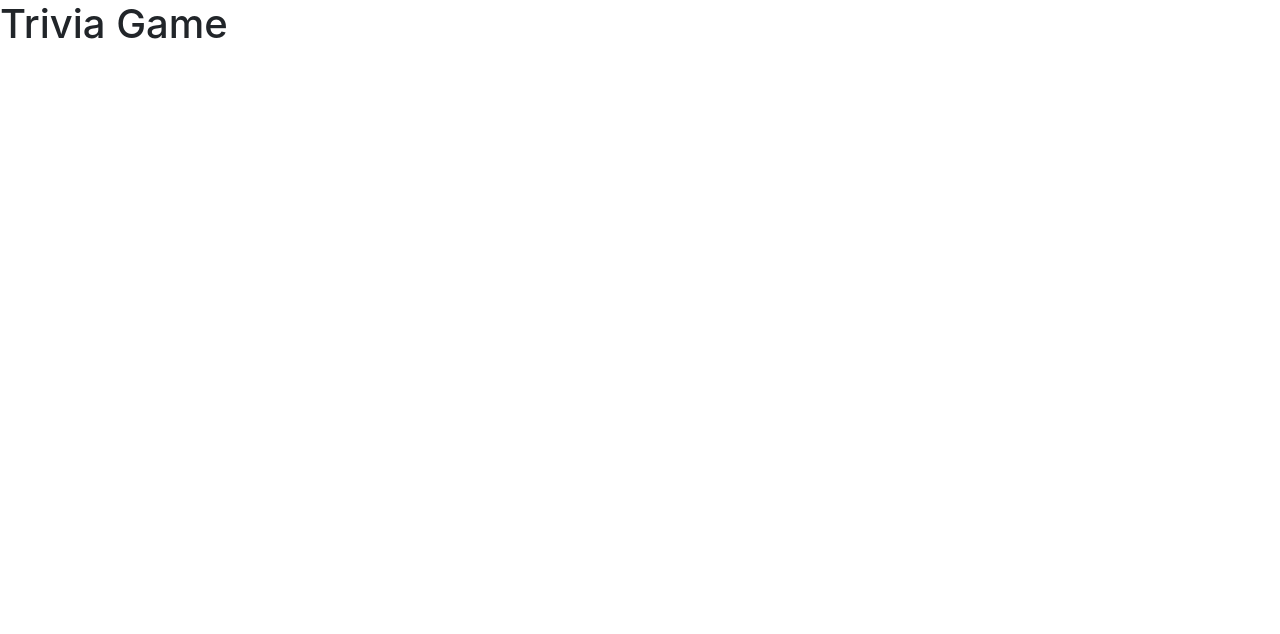
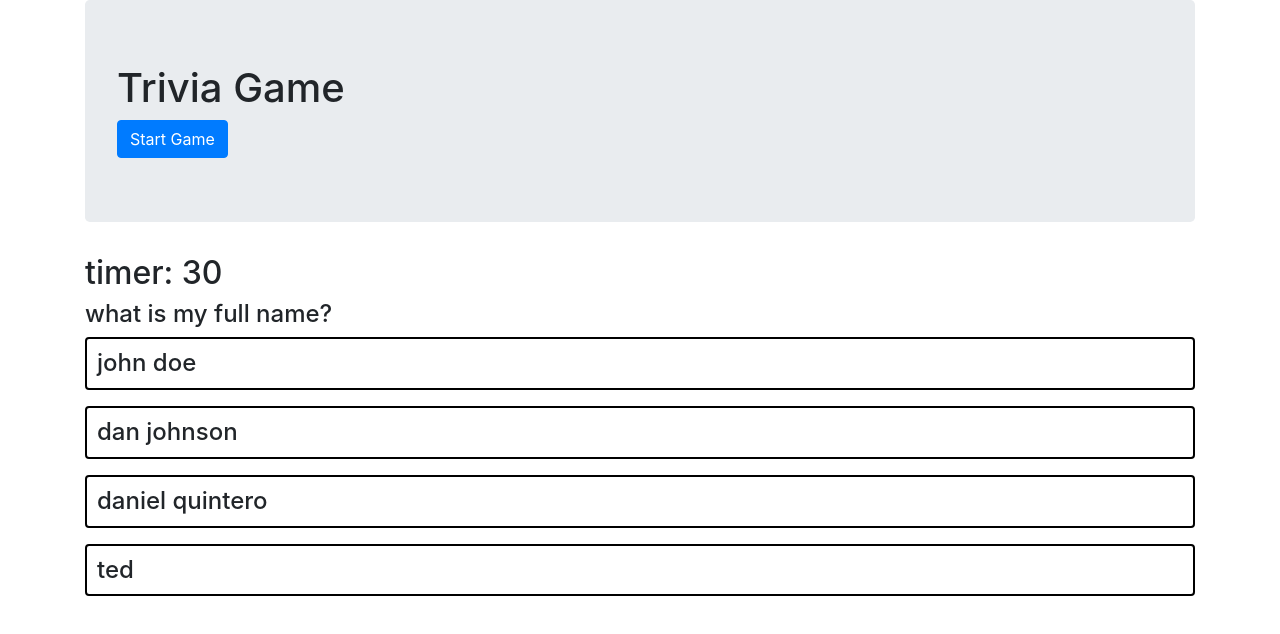
Before and after one commit to danielq31/Trivia-Game, a plain HTML site: page index.html in a window 1280 px wide. Drawn offline with nearby package versions, Linux system fonts and the light colour scheme.

Commit message:
displayed questions and added border and cursor function

```diff
--- a/assets/css/style.css
+++ b/assets/css/style.css
@@ -0,0 +1,6 @@
+.choice {
+    border: 2px solid black;
+    padding: 10px;
+    border-radius: 4px;
+    cursor: pointer;
+}
--- a/assets/javascript/app.js
+++ b/assets/javascript/app.js
@@ -0,0 +1,28 @@
+let counter = 30;
+let currentQuestion = 0;
+let score =0;
+let lost =0;
+let timer;
+
+function loadQuestion() {
+    const question = triviaQuestions[currentQuestion].question; //
+    const choices = triviaQuestions[currentQuestion].choices; //
+
+        $('#time').html('timer: ' + counter);
+        $('#game').html(`<h4>${question}<h4> ${loadChoices(choices)}
+        `);
+
+    }
+
+function loadChoices(choices) {
+    let result = '';
+
+    for(let i= 0; i < choices.length; i++) {
+        result += `<p class="choice" data-answer="${choices[i]}">${choices[i]}</p>`;
+    }
+
+        return result;
+
+}
+
+loadQuestion();
--- /dev/null
+++ b/assets/javascript/questions.js
@@ -0,0 +1,30 @@
+const triviaQuestions = [
+    {
+    question: "what is my full name?",
+    choices: ["john doe", "dan johnson", "daniel quintero","ted"],
+    correctAnswer: "daniel quintero"
+    },
+
+        {
+        question: "what is my full name?",
+        choices: ["john doe", "dan johnson", "daniel quintero","ted"],
+        correctAnswer: "daniel quintero"
+        },
+
+            {
+            question: "what is my full name?",
+            choices: ["john doe", "dan johnson", "daniel quintero","ted"],
+            correctAnswer: "daniel quintero"
+            },
+
+        {
+        question: "what is my full name?",
+        choices: ["john doe", "dan johnson", "daniel quintero","ted"],
+        correctAnswer: "daniel quintero"
+        },
+        {
+            question: "what is my full name?",
+            choices: ["john doe", "dan johnson", "daniel quintero","ted"],
+            correctAnswer: "daniel quintero"
+            },
+        ];
--- a/index.html
+++ b/index.html
@@ -9,12 +9,24 @@
     <link rel="stylesheet" href="https://stackpath.bootstrapcdn.com/bootstrap/4.3.1/css/bootstrap.min.css" integrity="sha384-ggOyR0iXCbMQv3Xipma34MD+dH/1fQ784/j6cY/iJTQUOhcWr7x9JvoRxT2MZw1T" crossorigin="anonymous">
 </head>
 <body>
-    <h1>Trivia Game</h1>
+    <div class="container">
+        <div class="jumbotron">
+            <h1>Trivia Game</h1>
+            <div class="btn btn-primary">Start Game</div>
+        </div>
+
+        <h2 id ="time"></h2>
+        <div id="game"></div>
+
+
+
+    </div>
 
     <script
   src="https://code.jquery.com/jquery-3.4.1.min.js"
   integrity="sha256-CSXorXvZcTkaix6Yvo6HppcZGetbYMGWSFlBw8HfCJo="
   crossorigin="anonymous"></script>
-    <script>src="./assets/js/app.js"</script>
-</body>
-</html>
+  <script src="./assets/javascript/questions.js"></script>
+  <script src="./assets/javascript/app.js"></script>
+    </body>
+    </html>
```
